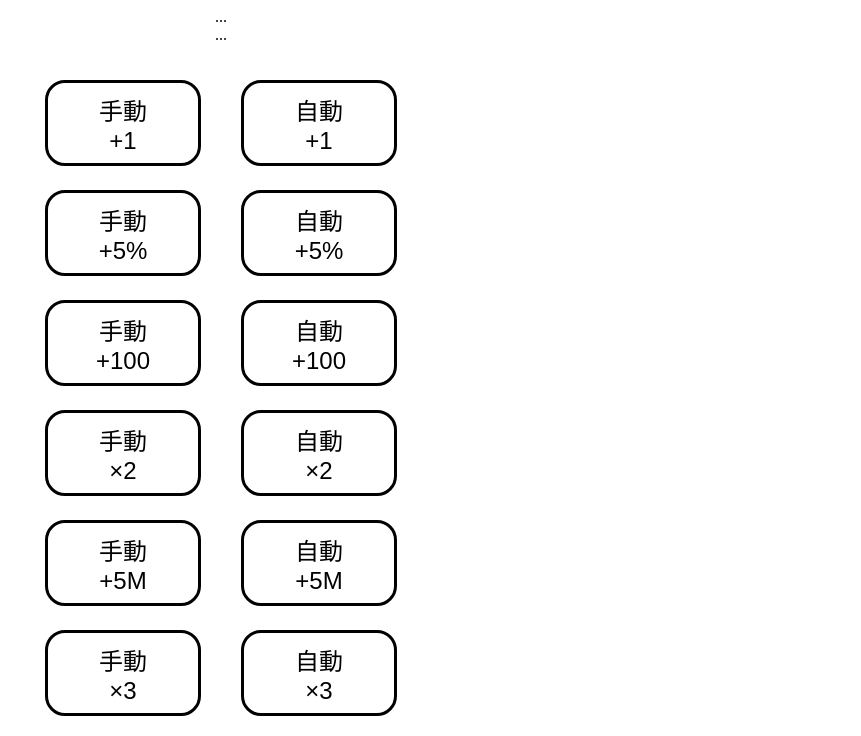
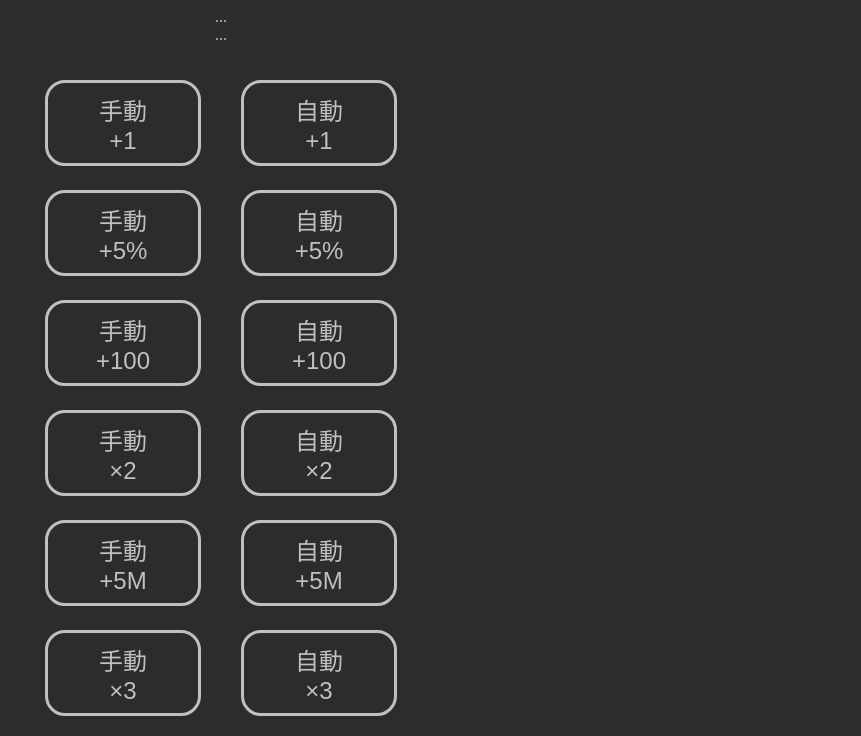
Before and after one commit to Fkn6mfU7egPd/space-key-clicker, a plain HTML site: page index.html in a window 1280 px wide. Shown: the part 123-859 px from the top of the page, without its empty margins (419-1280 px from the left). Drawn offline with nearby package versions, Linux system fonts and the dark colour scheme; a script that the page names is missing.

Commit message:
ダークモードを暫定的に追加

```diff
--- a/index.html
+++ b/index.html
@@ -52,7 +52,11 @@
       <form id="themecolor" class="rounded" style="background: white;">
         <strong>基本色</strong><br>
         <label>
-          <input type="radio" name="themecolor" value="lightblue" checked>
+          <input type="radio" name="themecolor" value="#4e3f80" checked>
+          <span style="color: #4e3f80;">●</span>ダークモード用 - #4e3f80
+        </label><br>
+        <label>
+          <input type="radio" name="themecolor" value="lightblue">
           <span style="color: lightblue;">●</span>ライトブルー (デフォルト)
         </label><br>
         <label>
--- a/style.css
+++ b/style.css
@@ -2,6 +2,26 @@
 
 body {
   --themecolor: lightblue;
+}
+
+@media (prefers-color-scheme: dark){
+  body {
+    background: #2c2c2c;
+    color: silver;
+    --themecolor: #2c2c80;
+  }
+
+  #themecolor {
+    background: #2c2c2c !important;
+  }
+
+  div.item {
+    border-color: silver !important;
+  }
+
+  div.item:hover {
+    background: #393939 !important;
+  }
 }
 
 #version {
```
